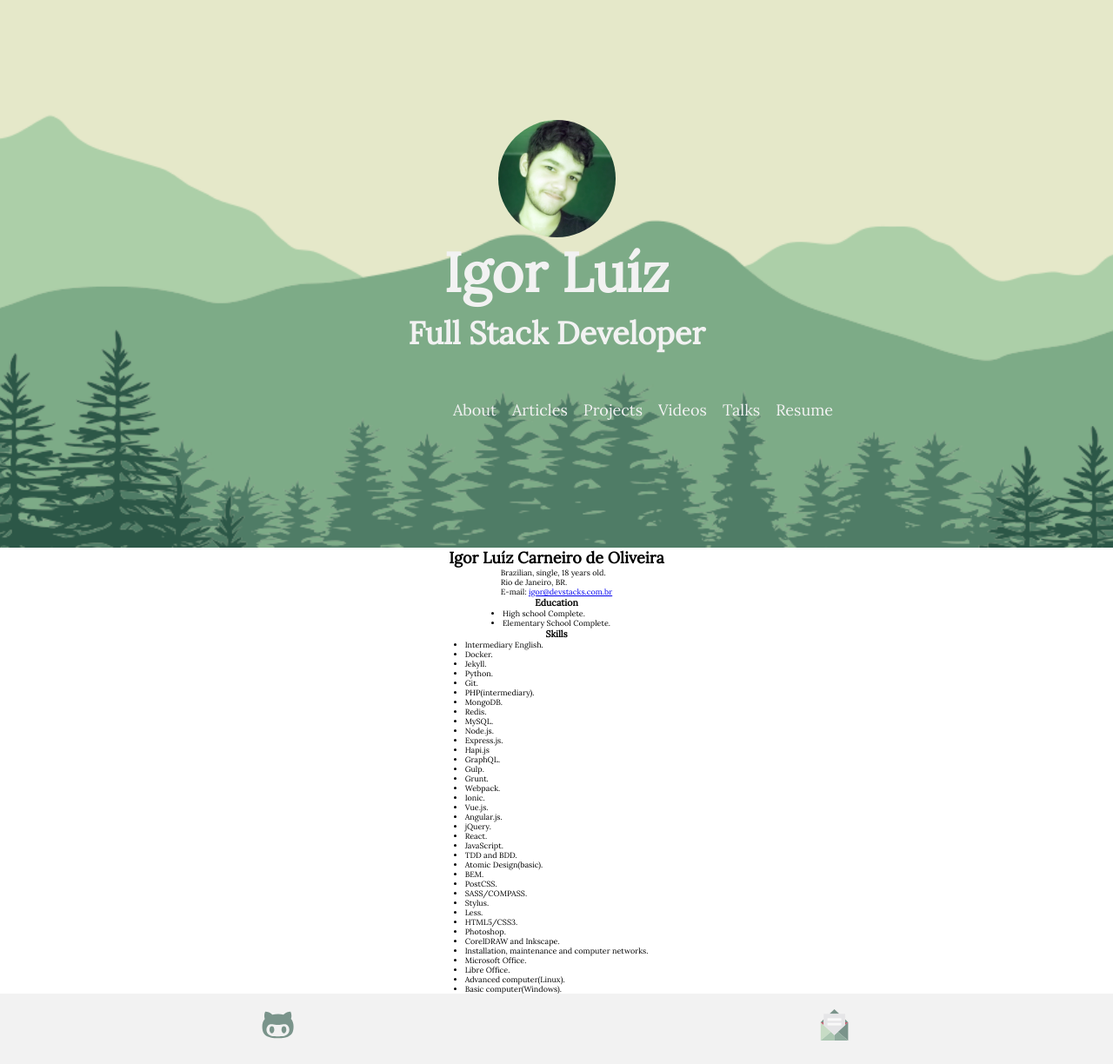
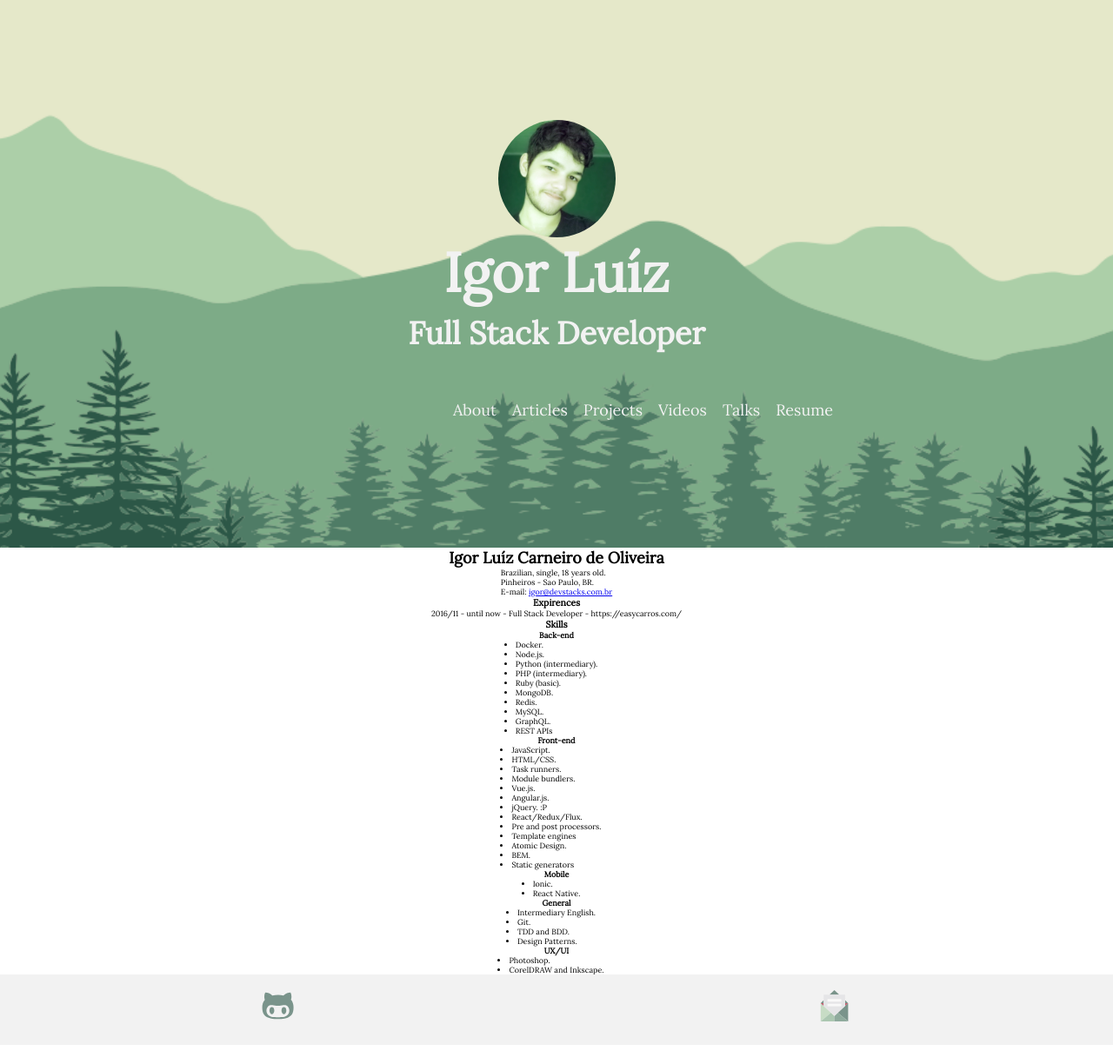
Before and after one commit to Halfeld/website, a Jekyll site: the page built from resume.md, in a window 1280 px wide. Shown: the whole page at 87% size. Built offline with Jekyll 4.4.1, drawn with Linux system fonts in a browser that asks for light colours; our own code applies the rules of GitHub Pages for plain Markdown files; comment, search, counter and statistics services are not loaded; after the commit the page ends 1202 px from its top, so only the background shows below that.

Commit message:
Update resume

```diff
--- a/resume.md
+++ b/resume.md
@@ -1,48 +1,51 @@
 # Igor Luíz Carneiro de Oliveira
 
 Brazilian, single, 18 years old.
-Rio de Janeiro, BR.
+Pinheiros - Sao Paulo, BR.
 E-mail: <mailto:igor@devstacks.com.br>
 
-### Education
-* High school Complete.
-* Elementary School Complete.
+### Expirences
+2016/11 - until now - Full Stack Developer - https://easycarros.com/
 
 ### Skills
-* Intermediary English.
-* Docker.
-* Jekyll.
-* Python.
-* Git.
-* PHP(intermediary).
-* MongoDB.
-* Redis.
-* MySQL.
-* Node.js.
-* Express.js.
-* Hapi.js
-* GraphQL.
-* Gulp.
-* Grunt.
-* Webpack.
-* Ionic.
-* Vue.js.
-* Angular.js.
-* jQuery.
-* React.
-* JavaScript.
-* TDD and BDD.
-* Atomic Design(basic).
-* BEM.
-* PostCSS.
-* SASS/COMPASS.
-* Stylus.
-* Less.
-* HTML5/CSS3.
-* Photoshop.
-* CorelDRAW and Inkscape.
-* Installation, maintenance and computer networks.
-* Microsoft Office.
-* Libre Office.
-* Advanced computer(Linux).
-* Basic computer(Windows).
+
+#### Back-end
+  * Docker.
+  * Node.js.
+  * Python (intermediary).
+  * PHP (intermediary).
+  * Ruby (basic).
+  * MongoDB.
+  * Redis.
+  * MySQL.
+  * GraphQL.
+  * REST APIs
+
+#### Front-end
+  * JavaScript.
+  * HTML/CSS.
+  * Task runners.
+  * Module bundlers.
+  * Vue.js.
+  * Angular.js.
+  * jQuery. :P
+  * React/Redux/Flux.
+  * Pre and post processors.
+  * Template engines
+  * Atomic Design.
+  * BEM.
+  * Static generators
+
+#### Mobile
+  * Ionic.
+  * React Native.
+
+#### General
+  * Intermediary English.
+  * Git.
+  * TDD and BDD.
+  * Design Patterns.
+
+#### UX/UI
+  * Photoshop.
+  * CorelDRAW and Inkscape.
```
